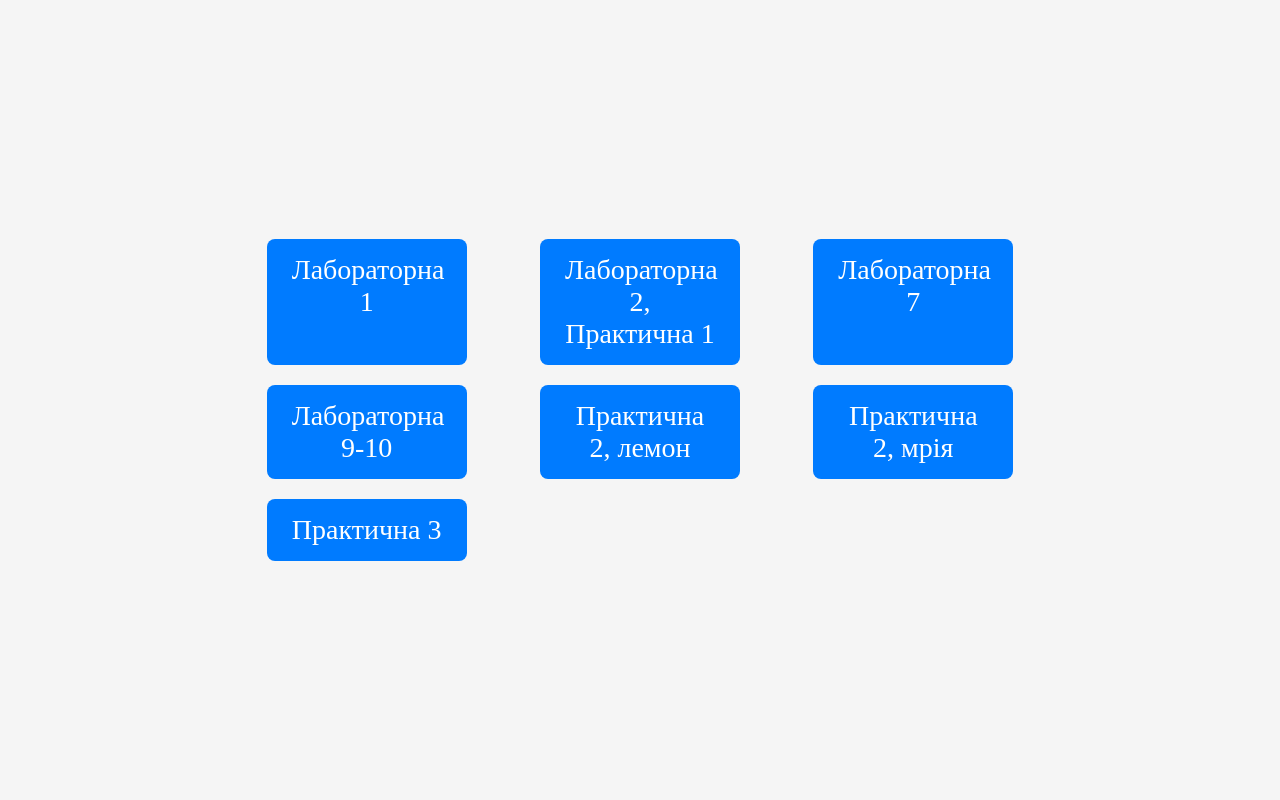
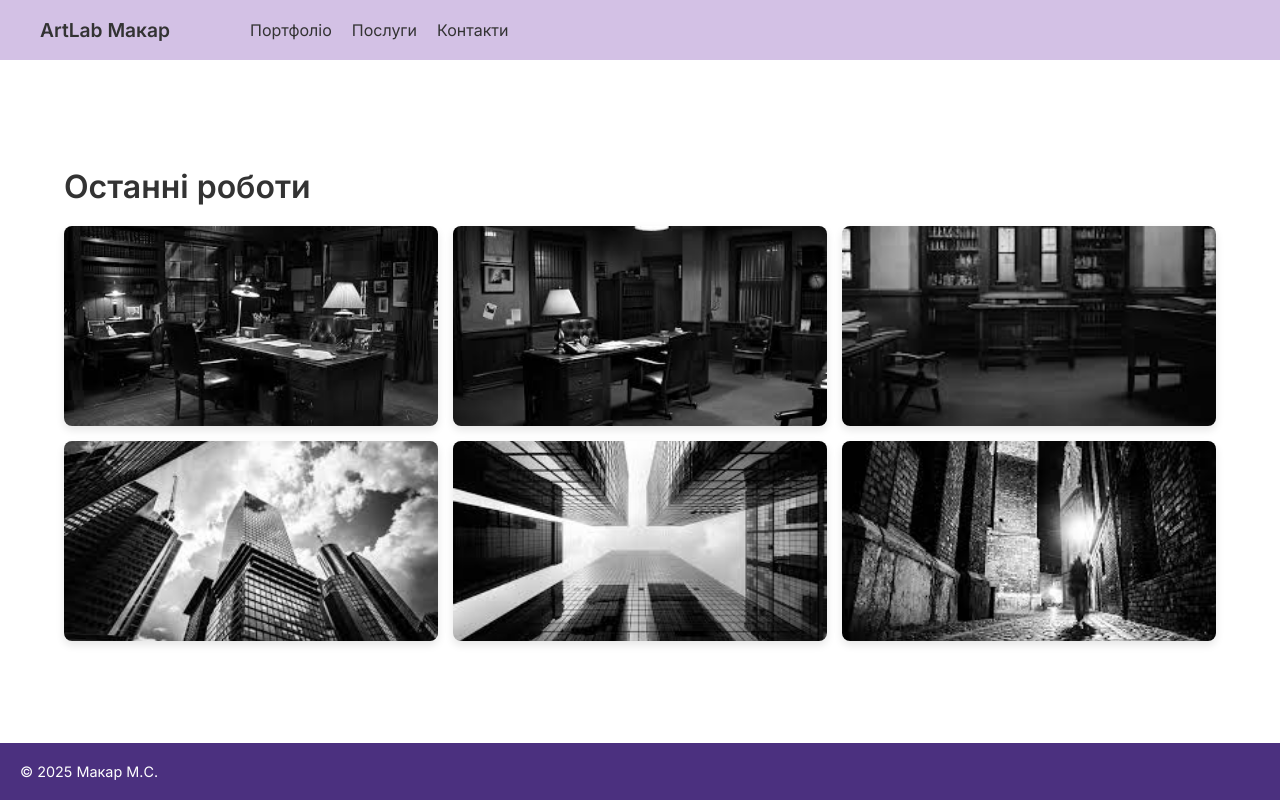
Before and after one commit to maxatroniusthestudent/MaxSchoolProject, a plain HTML site: page index.html in a window 1280 px wide. Drawn offline with Linux system fonts and the light colour scheme; a web font is replaced by a local one.

Commit message:
Add files via upload

```diff
--- a/index.html
+++ b/index.html
@@ -1,30 +1,62 @@
-<!DOCTYPE html>
 <html lang="uk">
   <head>
     <meta charset="UTF-8" />
     <meta name="viewport" content="width=device-width, initial-scale=1.0" />
-    <title>Меню посилань</title>
-    <link rel="stylesheet" href="style.css" />
+    <title>ArtLab Макар</title>
     <link
-      href="https://fonts.googleapis.com/css2?family=Impact&display=swap"
+      href="https://fonts.googleapis.com/css2?family=Inter:wght@400;600&display=swap"
       rel="stylesheet"
     />
+    <link rel="stylesheet" href="style.css" />
   </head>
   <body>
-    <div class="button-container">
-      <a href="lr1/index.html" class="menu-button">Лабораторна 1</a>
-      <a href="lr2-pr1/index.html" class="menu-button"
-        >Лабораторна 2, Практична 1</a
-      >
-      <a href="lr7/index.html" class="menu-button">Лабораторна 7</a>
-      <a href="lr9-10/index.html" class="menu-button">Лабораторна 9-10</a>
-      <a href="pr2/task_lemon/index.html" class="menu-button"
-        >Практична 2, лемон</a
-      >
-      <a href="pr2/task_mriya/cossacs.html" class="menu-button"
-        >Практична 2, мрія</a
-      >
-      <a href="pr3/index.html" class="menu-button">Практична 3</a>
-    </div>
+    <header class="header">
+      <div class="header__inner">
+        <div class="header__logo">ArtLab Макар</div>
+        <input type="checkbox" id="menu-toggle" class="header__toggle" />
+        <label for="menu-toggle" class="header__hamburger">
+          <span></span><span></span><span></span>
+        </label>
+        <nav class="header__nav">
+          <ul class="nav__list">
+            <li class="nav__item">
+              <a href="#" class="nav__link">Портфоліо</a>
+            </li>
+            <li class="nav__item"><a href="#" class="nav__link">Послуги</a></li>
+            <li class="nav__item">
+              <a href="#" class="nav__link">Контакти</a>
+            </li>
+          </ul>
+        </nav>
+      </div>
+    </header>
+    <main class="main">
+      <section class="portfolio">
+        <h2 class="portfolio__title">Останні роботи</h2>
+        <ul class="gallery">
+          <li class="gallery__item">
+            <img src="img/imeg_1.jpg" alt="Work 1" />
+          </li>
+          <li class="gallery__item">
+            <img src="img/imeg_2.jpg" alt="Work 2" />
+          </li>
+          <li class="gallery__item">
+            <img src="img/imeg_3.jpg" alt="Work 3" />
+          </li>
+          <li class="gallery__item">
+            <img src="img/imeg_4.jpg" alt="Work 4" />
+          </li>
+          <li class="gallery__item">
+            <img src="img/imeg_5.jpg" alt="Work 5" />
+          </li>
+          <li class="gallery__item">
+            <img src="img/imeg_6.jpg" alt="Work 6" />
+          </li>
+        </ul>
+      </section>
+    </main>
+    <footer class="footer">
+      <div class="footer__year">© 2025 Макар М.С.</div>
+    </footer>
   </body>
 </html>
--- a/style.css
+++ b/style.css
@@ -1,41 +1,162 @@
-* {
+html,
+body {
   margin: 0;
   padding: 0;
+  height: 100%;
   box-sizing: border-box;
 }
-
 body {
-  background-color: #f5f5f5;
   display: flex;
-  justify-content: center;
-  align-items: center;
-  height: 100vh;
-  padding: 20px;
+  flex-direction: column;
+  font-family: "Inter", sans-serif;
+  background: #fff;
+  color: #333;
 }
 
-.button-container {
-  display: grid;
-  grid-template-columns: repeat(auto-fit, minmax(200px, 1fr));
+/* Header */
+.header {
+  position: sticky;
+  top: 0;
+  width: 100%;
+  background: #d3c1e5;
+  z-index: 1000;
+}
+.header__inner {
+  max-width: 1200px;
+  margin: 0 auto;
+  display: flex;
+  align-items: center;
+  padding: 0 20px;
+  height: 60px;
+}
+.header__logo {
+  font-weight: 600;
+  font-size: 1.2rem;
+}
+.header__toggle {
+  display: none;
+}
+.header__hamburger {
+  display: none;
+  flex-direction: column;
+  justify-content: space-between;
+  width: 24px;
+  height: 18px;
+  margin-left: auto;
+  cursor: pointer;
+}
+.header__hamburger span {
+  display: block;
+  height: 3px;
+  background: #333;
+  border-radius: 2px;
+}
+.header__nav {
+  margin-left: 40px;
+}
+.nav__list {
+  list-style: none;
+  display: flex;
   gap: 20px;
-  width: 100%;
-  max-width: 800px;
-  justify-items: center;
+}
+.nav__link {
+  color: #333;
+  text-decoration: none;
+  font-weight: 500;
+  transition: color 0.2s;
+}
+.nav__link:hover {
+  color: #9379b7;
 }
 
-.menu-button {
-  display: inline-block;
-  background-color: #007bff;
-  color: #fff;
-  padding: 15px 25px;
-  text-decoration: none;
-  text-align: center;
+.main {
+  flex: 1;
+  padding-top: 80px;
+  width: 90%;
+  max-width: 1200px;
+  margin: 0 auto;
+}
+.portfolio__title {
+  font-size: 2rem;
+  margin-bottom: 20px;
+}
+.gallery {
+  display: grid;
+  grid-template-columns: repeat(3, 1fr);
+  gap: 15px;
+  list-style: none;
+  padding: 0;
+}
+.gallery__item {
+  overflow: hidden;
   border-radius: 8px;
-  font-size: 28px;
-  transition: background-color 0.3s ease;
+  box-shadow: 0 4px 8px rgba(0, 0, 0, 0.1);
   width: 100%;
-  max-width: 200px;
+  height: 200px;
+  position: relative;
+}
+.gallery__item img {
+  width: 100%;
+  height: 100%;
+  object-fit: cover;
+  display: block;
+  filter: grayscale(100%);
+  transition: filter 0.4s ease;
+}
+.gallery__item img:hover {
+  filter: none;
+}
+.gallery__item img {
+  width: 100%;
+  display: block;
+  filter: grayscale(100%);
+  transition: filter 0.4s ease;
+}
+.gallery__item img:hover {
+  filter: none;
 }
 
-.menu-button:hover {
-  background-color: #0056b3;
+.footer {
+  background: #4b307f;
+  color: #fff;
+  display: flex;
+  justify-content: space-between;
+  align-items: center;
+  padding: 20px;
+  position: fixed;
+  bottom: 0;
+  left: 0;
+  width: 100%;
 }
+.footer__year {
+  font-size: 0.9rem;
+}
+
+@media (max-width: 768px) {
+  .header__hamburger {
+    display: flex;
+  }
+  .header__nav {
+    position: absolute;
+    top: 60px;
+    right: 0;
+    width: 100%;
+    background: #d3c1e5;
+    display: none;
+  }
+  .header__toggle:checked ~ .header__nav {
+    display: block;
+  }
+  .nav__list {
+    flex-direction: column;
+    gap: 15px;
+    padding: 20px;
+  }
+  .gallery {
+    grid-template-columns: 1fr;
+  }
+  .gallery__item {
+    box-shadow: none;
+    border: 1px solid #ccc;
+  }
+}
```
Also changed, not shown: img/imeg_1.jpg (added), img/imeg_2.jpg (added), img/imeg_3.jpg (added), img/imeg_4.jpg (added), img/imeg_5.jpg (added), img/imeg_6.jpg (added).
